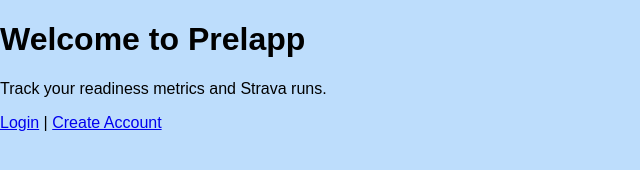
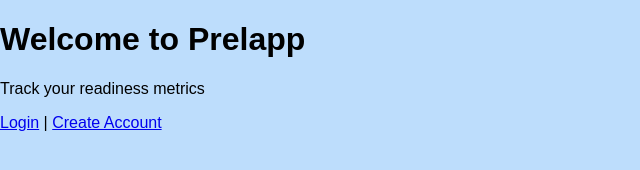
Before and after one commit to V0rsity/prelapp, a Next.js app: page / in a window 1280 px wide. Shown: the top 170 px of the page, without its empty margins (0-640 px from the left). Built offline with nearby package versions, Linux system fonts and the light colour scheme; no server answers.

Commit message:
Compare chart fix
fixed the range to be 1-5

```diff
--- a/components/dashboard/Trends.tsx
+++ b/components/dashboard/Trends.tsx
@@ -784,7 +784,7 @@
                 <YAxis
                   stroke="#64748b"
                   style={{ fontSize: '12px' }}
-                  domain={[0, 5]}
+                  domain={metric1 === 'training_mileage' || metric2 === 'training_mileage' ? [0, 5] : [1, 5]}
                 />
                 <Tooltip content={<CustomTooltip />} />
                 {metric1 && (
--- a/pages/index.tsx
+++ b/pages/index.tsx
@@ -19,7 +19,7 @@
   return (
     <div>
       <h1>Welcome to Prelapp</h1>
-      <p>Track your readiness metrics and Strava runs.</p>
+      <p>Track your readiness metrics</p>
       <Link href="/login">Login</Link> |{" "}
       <Link href="/signup">Create Account</Link>
     </div>
```
